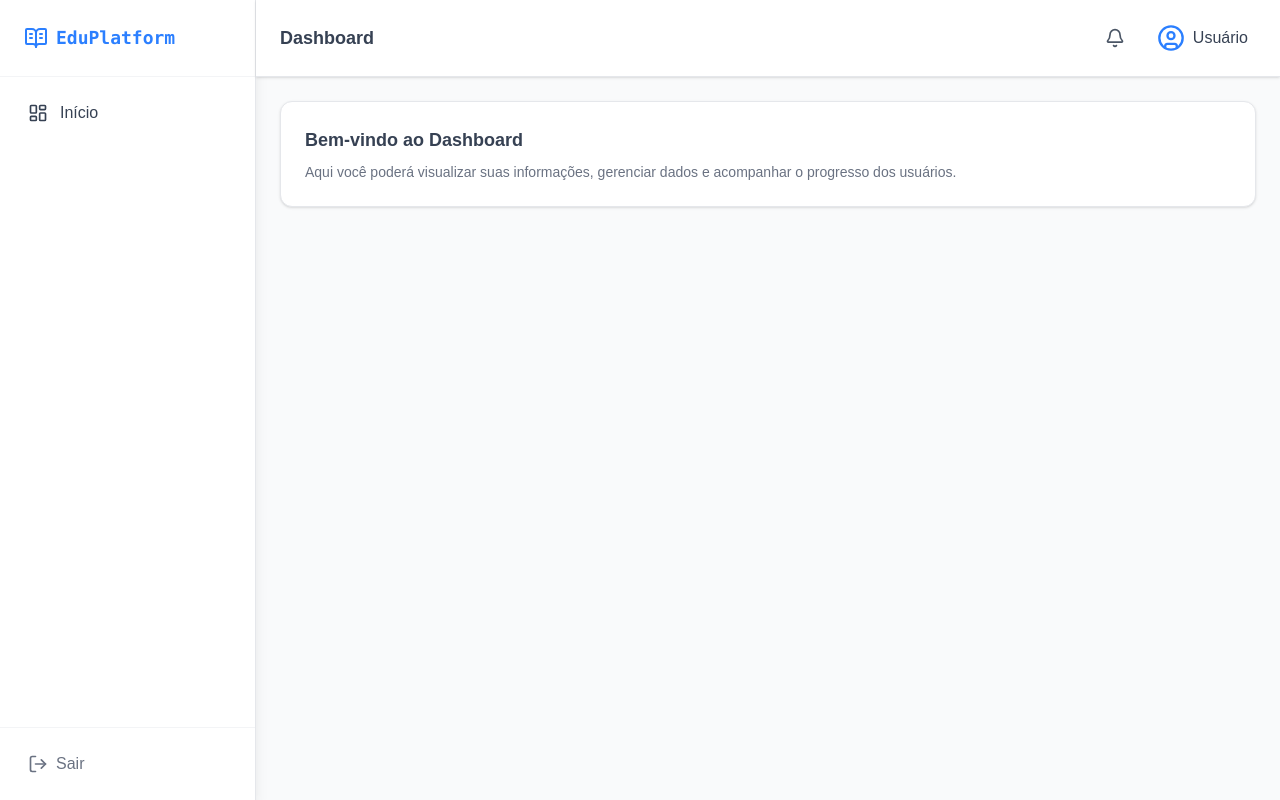
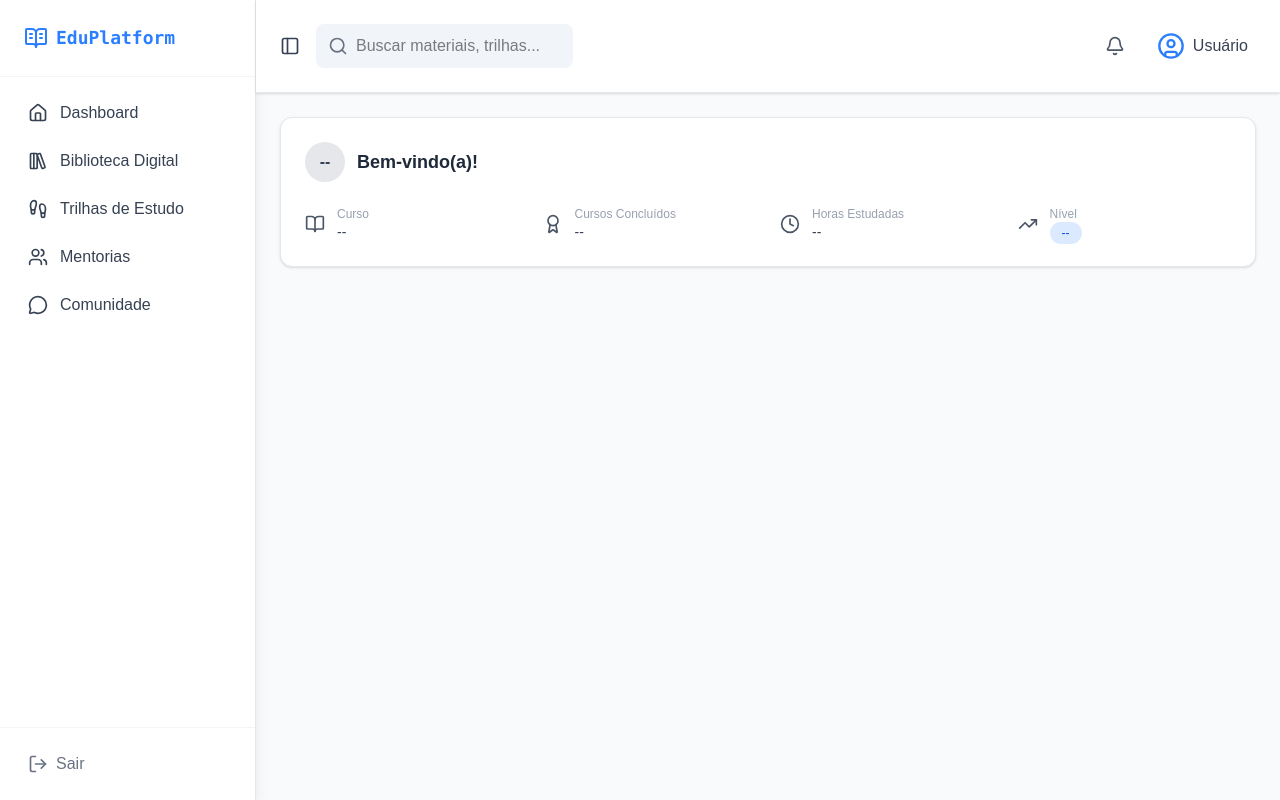
Before and after one commit to Thalisson-Souza/bse-platform, a Next.js app: page /dashboard in a window 1280 px wide. Built offline with nearby package versions, Linux system fonts and the light colour scheme.

Commit message:
feat(dashboard): update dashboard

```diff
--- a/src/app/dashboard/components/Header.tsx
+++ b/src/app/dashboard/components/Header.tsx
@@ -1,9 +1,23 @@
-import { Bell, UserCircle } from "lucide-react";
+import { Bell, PanelLeft, Search, UserCircle } from "lucide-react";
 
 export default function Header() {
   return (
     <header className="flex justify-between items-center px-6 py-4 bg-white border-b border-gray-200 shadow-sm">
-      <h2 className="text-lg font-semibold text-gray-700">Dashboard</h2>
+      <div className="flex items-center gap-2">
+        <PanelLeft className="h-5 w-5 text-gray-700 cursor-pointer" />
+
+        <div className="p-2">
+          <div className="relative">
+            <Search className="absolute left-3 top-1/2 -translate-y-1/2 h-5 w-5 text-gray-500" />
+            <input
+              type="text"
+              placeholder="Buscar materiais, trilhas..."
+              className="w-full rounded-lg p-2.5 pl-10 text-black bg-slate-100 outline-none
+                 focus:ring-2 focus:ring-blue-500 focus:bg-white transition"
+            />
+          </div>
+        </div>
+      </div>
 
       <div className="flex items-center gap-4">
         <button className="p-2 rounded-full hover:bg-gray-100">
--- a/src/app/dashboard/components/MainContent.tsx
+++ b/src/app/dashboard/components/MainContent.tsx
@@ -1,15 +1,9 @@
+import UserInfoCard from "./UserInfoCard";
+
 export default function MainContent() {
   return (
     <main className="flex-1 p-6">
-      <div className="rounded-xl bg-white border border-gray-200 p-6 shadow-sm">
-        <h3 className="text-lg font-semibold text-gray-700 mb-2">
-          Bem-vindo ao Dashboard
-        </h3>
-        <p className="text-gray-500 text-sm">
-          Aqui você poderá visualizar suas informações, gerenciar dados e
-          acompanhar o progresso dos usuários.
-        </p>
-      </div>
+      <UserInfoCard />
     </main>
   );
 }
--- a/src/app/dashboard/components/Sidebar.tsx
+++ b/src/app/dashboard/components/Sidebar.tsx
@@ -1,4 +1,12 @@
-import { BookOpenText, LayoutDashboard, LogOut } from "lucide-react";
+import {
+  BookOpenText,
+  Footprints,
+  House,
+  LibraryBig,
+  LogOut,
+  MessageCircle,
+  Users,
+} from "lucide-react";
 import Link from "next/link";
 
 export default function Sidebar() {
@@ -18,8 +26,40 @@ export default function Sidebar() {
           href="/dashboard"
           className="flex items-center gap-3 px-3 py-2 rounded-lg hover:bg-blue-50 text-gray-700 hover:text-blue-600 font-medium transition"
         >
-          <LayoutDashboard className="h-5 w-5" />
-          Início
+          <House className="h-5 w-5" />
+          Dashboard
+        </Link>
+
+        <Link
+          href="/dashboard"
+          className="flex items-center gap-3 px-3 py-2 rounded-lg hover:bg-blue-50 text-gray-700 hover:text-blue-600 font-medium transition"
+        >
+          <LibraryBig className="h-5 w-5" />
+          Biblioteca Digital
+        </Link>
+
+        <Link
+          href="/dashboard"
+          className="flex items-center gap-3 px-3 py-2 rounded-lg hover:bg-blue-50 text-gray-700 hover:text-blue-600 font-medium transition"
+        >
+          <Footprints className="h-5 w-5" />
+          Trilhas de Estudo
+        </Link>
+
+        <Link
+          href="/dashboard"
+          className="flex items-center gap-3 px-3 py-2 rounded-lg hover:bg-blue-50 text-gray-700 hover:text-blue-600 font-medium transition"
+        >
+          <Users className="h-5 w-5" />
+          Mentorias
+        </Link>
+
+        <Link
+          href="/dashboard"
+          className="flex items-center gap-3 px-3 py-2 rounded-lg hover:bg-blue-50 text-gray-700 hover:text-blue-600 font-medium transition"
+        >
+          <MessageCircle className="h-5 w-5" />
+          Comunidade
         </Link>
       </nav>
 
--- /dev/null
+++ b/src/app/dashboard/components/UserInfoCard.tsx
@@ -0,0 +1,69 @@
+import { BookOpen, Award, Clock, TrendingUp } from "lucide-react";
+
+export default function UserInfoCard({
+  initials,
+  name,
+  course,
+  completedCourses,
+  studiedHours,
+  level,
+}: {
+  initials?: string;
+  name?: string;
+  course?: string;
+  completedCourses?: number | string;
+  studiedHours?: string;
+  level?: string;
+}) {
+  return (
+    <div className="w-full rounded-xl bg-white border border-gray-200 p-6 shadow-sm">
+      <div className="flex items-center gap-3 mb-6">
+        <div className="h-10 w-10 rounded-full bg-gray-200 flex items-center justify-center font-semibold text-gray-700">
+          {initials || "--"}
+        </div>
+
+        <h3 className="text-lg font-semibold text-gray-800">
+          {name ? `Bem-vindo(a), ${name}!` : "Bem-vindo(a)!"}
+        </h3>
+      </div>
+
+      <div className="grid grid-cols-1 md:grid-cols-4 gap-6 text-sm">
+        <div className="flex items-center gap-3">
+          <BookOpen className="h-5 w-5 text-gray-600" />
+          <div>
+            <p className="text-gray-400 text-xs">Curso</p>
+            <p className="font-medium text-gray-700">{course || "--"}</p>
+          </div>
+        </div>
+
+        <div className="flex items-center gap-3">
+          <Award className="h-5 w-5 text-gray-600" />
+          <div>
+            <p className="text-gray-400 text-xs">Cursos Concluídos</p>
+            <p className="font-medium text-gray-700">
+              {completedCourses || "--"}
+            </p>
+          </div>
+        </div>
+
+        <div className="flex items-center gap-3">
+          <Clock className="h-5 w-5 text-gray-600" />
+          <div>
+            <p className="text-gray-400 text-xs">Horas Estudadas</p>
+            <p className="font-medium text-gray-700">{studiedHours || "--"}</p>
+          </div>
+        </div>
+
+        <div className="flex items-center gap-3">
+          <TrendingUp className="h-5 w-5 text-gray-600" />
+          <div>
+            <p className="text-gray-400 text-xs">Nível</p>
+            <span className="text-xs font-medium bg-blue-100 text-blue-700 px-3 py-1 rounded-full">
+              {level || "--"}
+            </span>
+          </div>
+        </div>
+      </div>
+    </div>
+  );
+}
```
